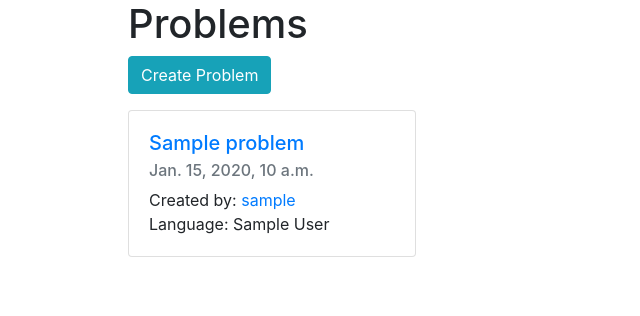
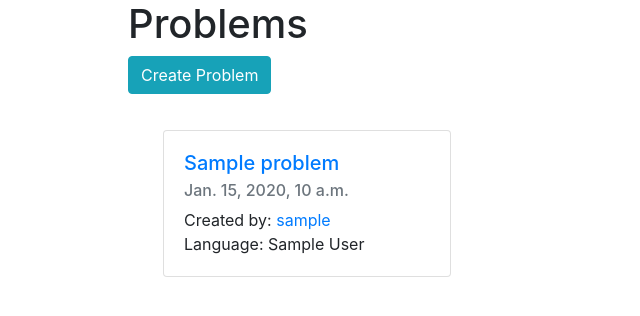
Before and after one commit to HussainIslam/coco, a Django app: page /problems/ in a window 1280 px wide. Shown: the part 56-372 px from the top of the page, without its empty margins (0-640 px from the left). Run offline with Django 3.2, Linux system fonts and the light colour scheme; a user stored in the database is signed in; tables that the repository leaves empty hold one stand-in row (values such as "Sample post"); some libraries are stand-ins or nearby versions.

Commit message:
added css for problems-list

```diff
--- /dev/null
+++ b/static/styles/problems-list.css
@@ -0,0 +1,3 @@
+.problem-card{
+    margin: 20px;
+}
--- a/templates/Problems/_problem_info.html
+++ b/templates/Problems/_problem_info.html
@@ -1,4 +1,4 @@
-<div class="card" style="width: 18rem;">
+<div class="card problem-card" style="width: 18rem;">
   <div class="card-body">
     <h5 class="card-title"><a href="{{ problem.get_absolute_url }}">{{ problem.title }}</a></h5>
     <h6 class="card-subtitle mb-2 text-muted">{{ problem.published }}</h6>
--- a/templates/Problems/list_problems.html
+++ b/templates/Problems/list_problems.html
@@ -1,7 +1,12 @@
 {% extends '../_base.html' %}
+{% load static %}
 {% load problems_custom_tags %}
 
 {% block title %}Problems{% endblock title %}
+
+{% block css %}
+<link rel="stylesheet" href="{% static 'styles/problems-list.css' %}">
+{% endblock css %}
 
 {% block content %}
 <h1>Problems</h1>
@@ -17,9 +22,11 @@
 {% endif %}
 
 
-{% for problem in problems %}
-    {% problem_info_in_list problem %}
-{% empty %}
-    <p>There are no problem yet!!</p>
-{% endfor %}
+<div class="container-fluid d-sm-flex">
+    {% for problem in problems %}
+        {% problem_info_in_list problem %}
+    {% empty %}
+        <p>There are no problem yet!!</p>
+    {% endfor %}
+</div>
 {% endblock content %}
--- a/users/views.py
+++ b/users/views.py
@@ -40,6 +40,7 @@ class OtherProfileDetailView(DetailView):
     def get_context_data(self, **kwargs):
         context = super().get_context_data(**kwargs)
         context["problems"] = Problem.objects.filter(author=self.get_object())
+
         return context
 
 
```
